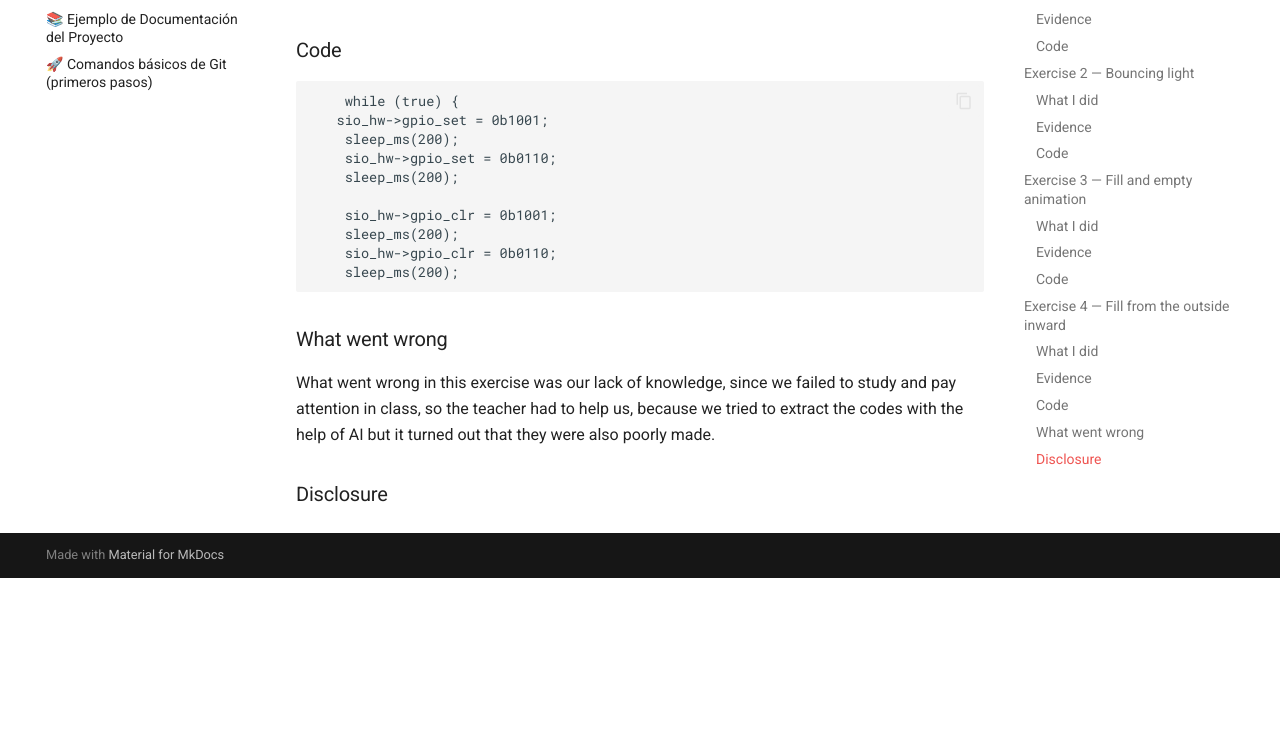
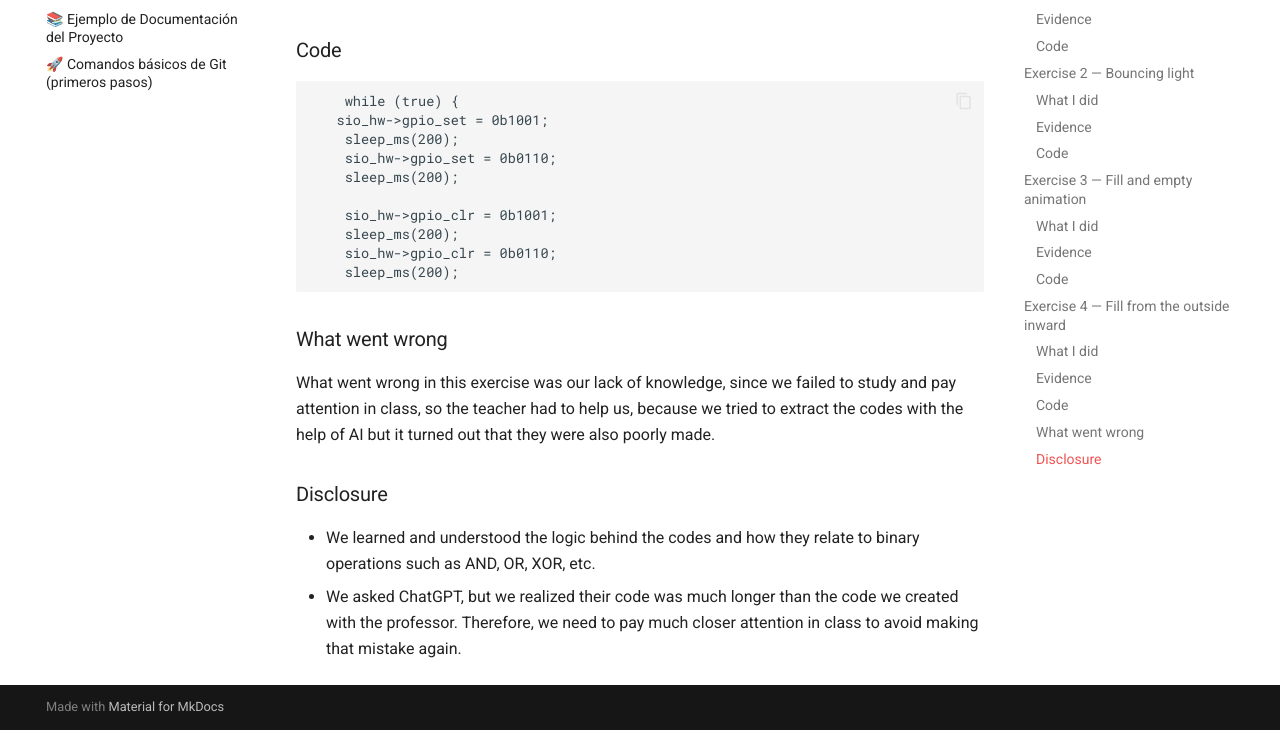
Before and after one commit to Giovanna130/Giovanna_sistemas, an MkDocs documentation site: the page built from docs/index.md, in a window 1280 px wide and 900 px high, scrolled down 4306 px, cut to the strip 170-900 px from the top of the window. Built offline with MkDocs 1.6.1 and Material for MkDocs 9.7.7, drawn with Linux system fonts in a browser that asks for light colours; before the commit the page ends 5054 px from its top, so only the background shows below that.

Commit message:
Primercircuito5

```diff
--- a/docs/index.md
+++ b/docs/index.md
@@ -104,3 +104,5 @@ In this exercise, we used binary masks to control several LEDs simultaneously. `
 What went wrong in this exercise was our lack of knowledge, since we failed to study and pay attention in class, so the teacher had to help us, because we tried to extract the codes with the help of AI but it turned out that they were also poorly made.
 
 ### Disclosure
+* We learned and understood the logic behind the codes and how they relate to binary operations such as AND, OR, XOR, etc.
+* We asked ChatGPT, but we realized their code was much longer than the code we created with the professor. Therefore, we need to pay much closer attention in class to avoid making that mistake again.
```
